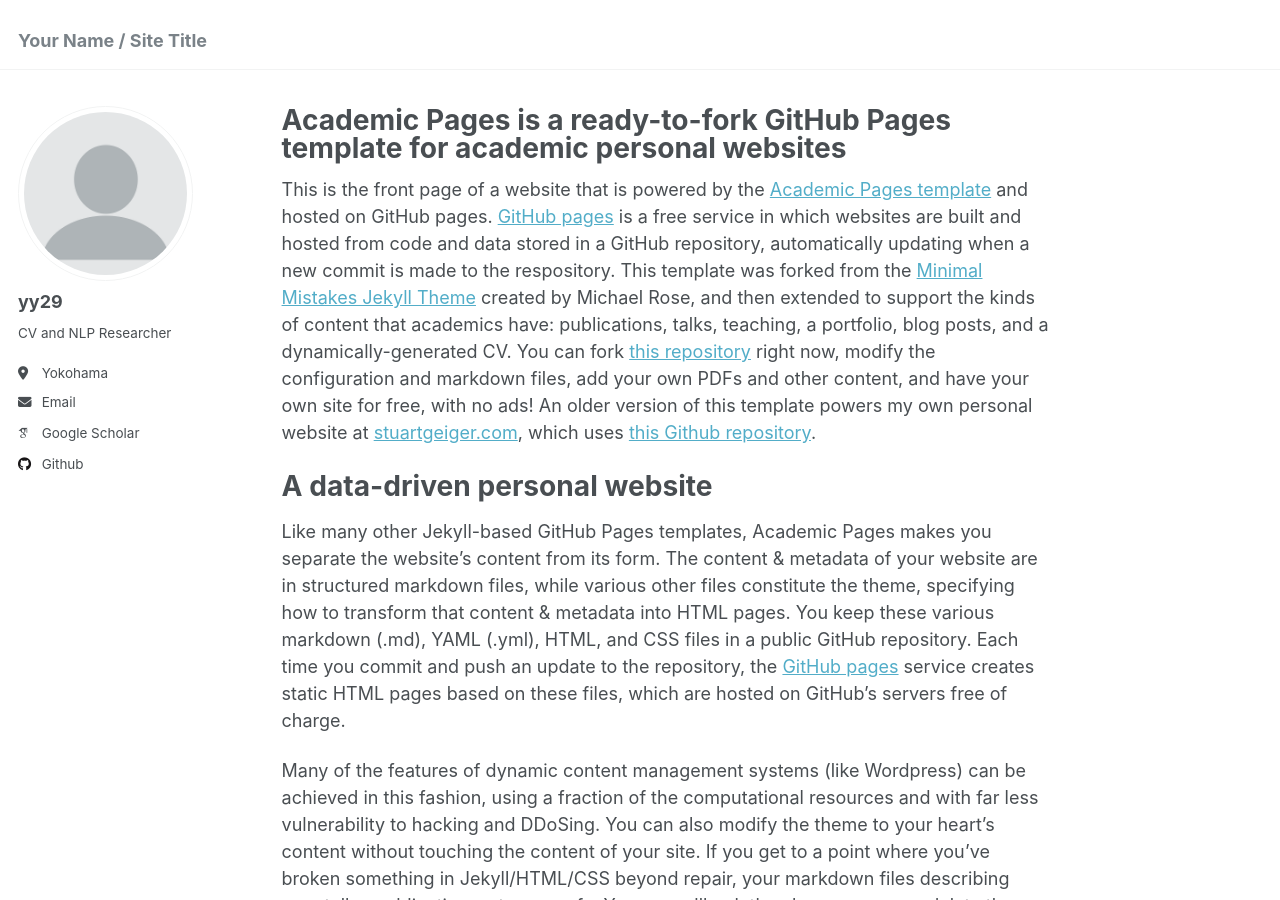
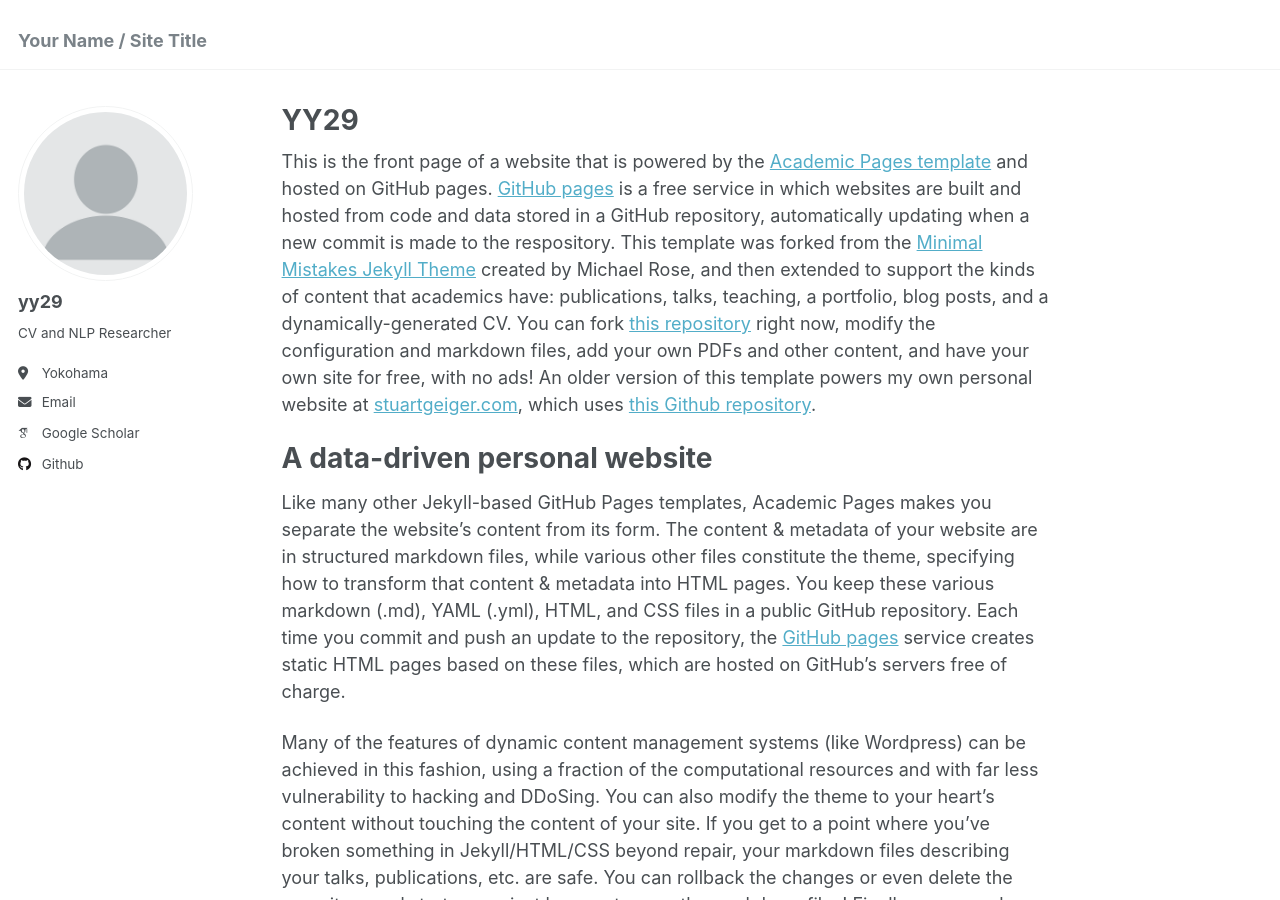
Before and after one commit to yy29/yy29.github.io, a Jekyll site: the page built from _pages/about.md, in a window 1280 px wide and 900 px high. Built offline with Jekyll 4.4.1, drawn with Linux system fonts in a browser that asks for light colours; some web fonts are replaced.

Commit message:
Update about.md

```diff
--- a/_pages/about.md
+++ b/_pages/about.md
@@ -1,6 +1,6 @@
 ---
 permalink: /
-title: "Academic Pages is a ready-to-fork GitHub Pages template for academic personal websites"
+title: "YY29"
 author_profile: true
 redirect_from:
   - /about/
```
